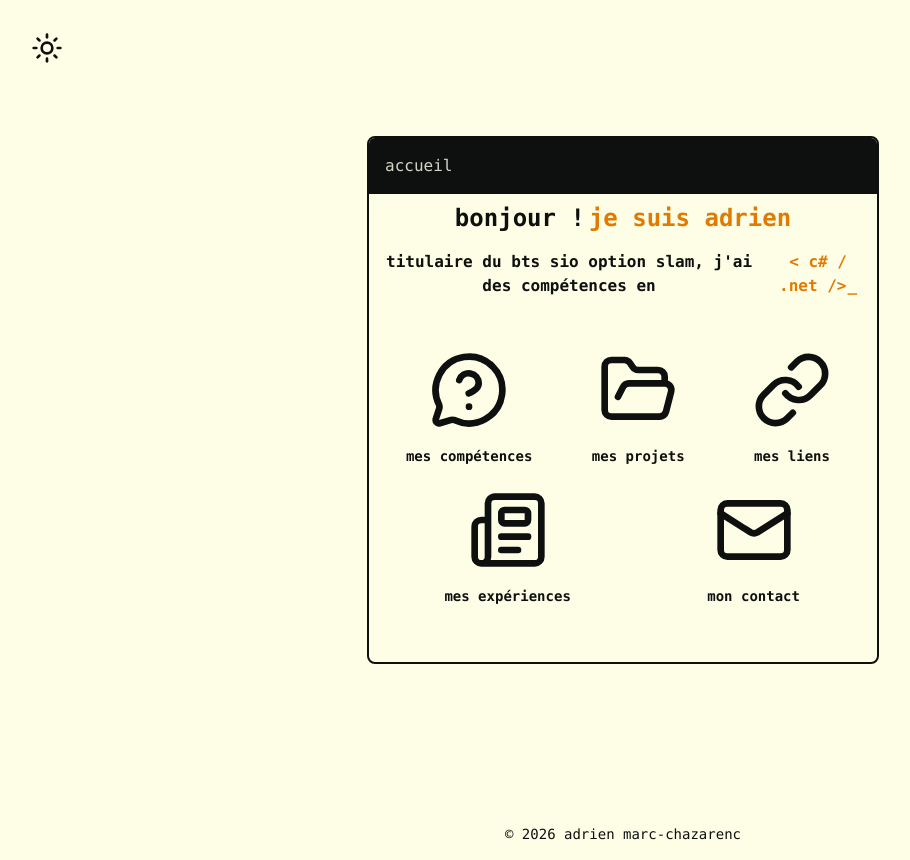
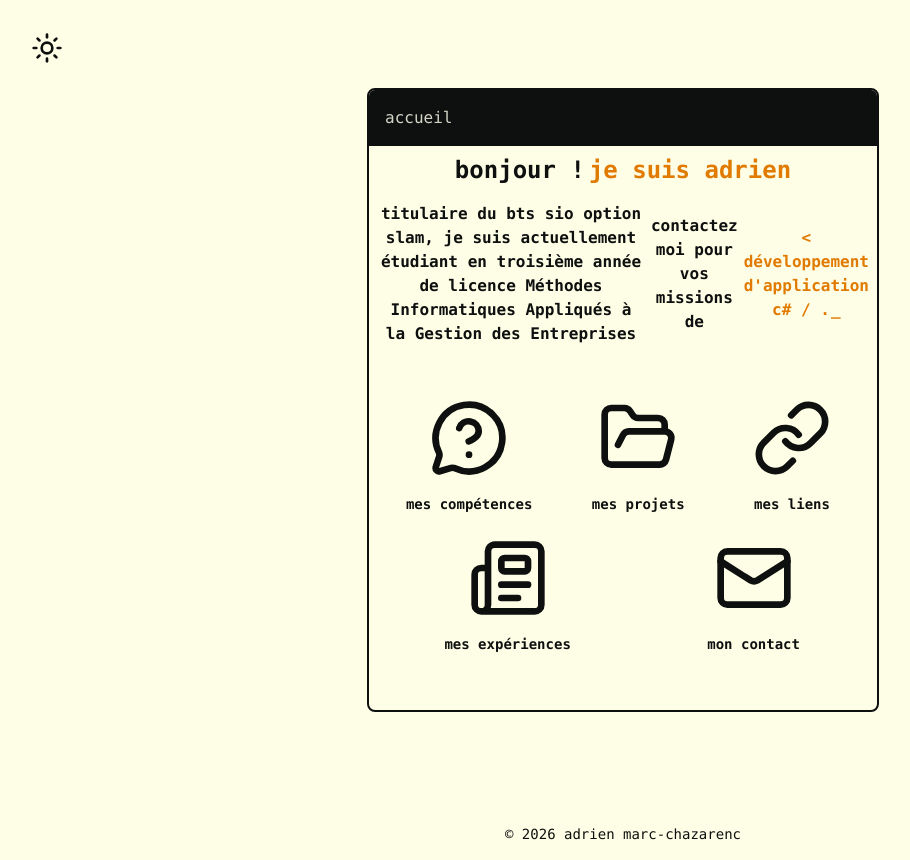
Before and after one commit to Sugarrats/portfollio, a React (Vite) app: page / in a window 1280 px wide. Shown: the whole page, without its empty margins (17-927 px from the left). Built offline with nearby package versions, Linux system fonts and the light colour scheme.

Commit message:
Modification présentation

```diff
--- a/src/Elements/Presentation.jsx
+++ b/src/Elements/Presentation.jsx
@@ -64,17 +64,15 @@ export const Presentation = () => {
 
                         <div className="p-2 flex justify-center">
                             <h1 className="flex flex-col sm:flex-row items-center gap-1.5 text-center text-sm sm:text-base font-bold">
-                                <span className="text-primaire">titulaire du bts sio option slam, j'ai des compétences en</span>
+                                <span className="text-primaire">titulaire du bts sio option slam, je suis actuellement étudiant en troisième année de licence Méthodes Informatiques Appliqués à la Gestion des Entreprises</span>
+                                <span className="text-primaire">contactez moi pour vos missions de </span>
                                 <span className="text-secondaire">
                                     <Typewriter
                                         options={{
                                             strings: [
-                                                "< c# / .net />",
-                                                "< développement web />",
+                                                "< développement d'application c# / .net />",
+                                                "< développement de site web />",
                                                 "< développement mobile />",
-                                                "< api rest />",
-                                                "< postgresql />",
-                                                "< php />",
                                             ],
                                             autoStart: true,
                                             loop: true,
```
